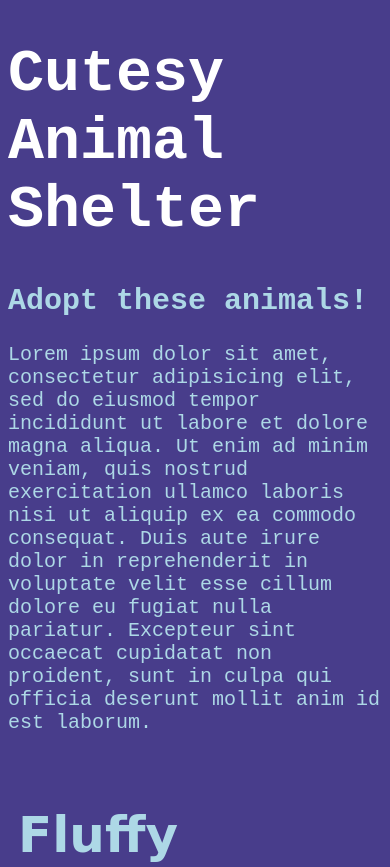
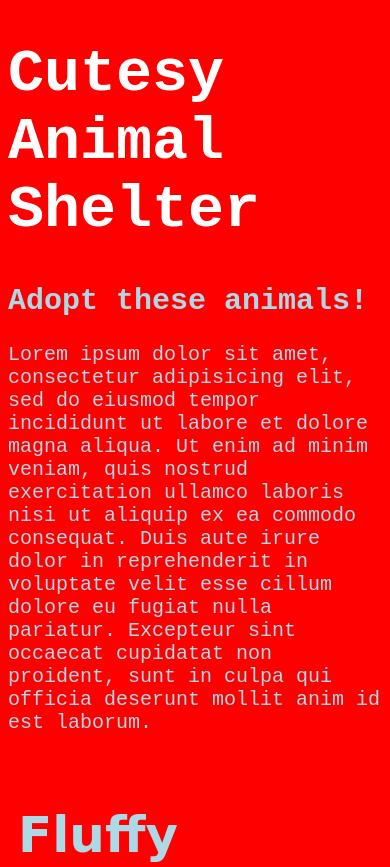
Before and after one commit to GeorginaVanDort/wednesdaymay25, a plain HTML site: page everything/Animal/index.html in a window 390 px wide. Shown: the top 867 px of the page. Drawn offline with Linux system fonts and the light colour scheme.

Commit message:
Add files via upload

```diff
--- a/everything/Animal/css/styles.css
+++ b/everything/Animal/css/styles.css
@@ -39,3 +39,12 @@ img {
   max-width: 260px
 
 }
+@media screen and (max-width: 720px) {
+  body {
+    background: red;
+  }
+}
+
+.topcolumn {
+  max-width: 1200px
+}
--- a/everything/Animal/index.html
+++ b/everything/Animal/index.html
@@ -9,7 +9,7 @@
     <h1>Cutesy Animal Shelter</h1>
     <div>
       <h2>Adopt these animals!</h2>
-      <p>Lorem ipsum dolor sit amet, consectetur adipisicing elit, sed do eiusmod tempor incididunt ut labore et dolore magna aliqua. Ut enim ad minim veniam, quis nostrud exercitation ullamco laboris nisi ut aliquip ex ea commodo consequat. Duis aute irure dolor in reprehenderit in voluptate velit esse cillum dolore eu fugiat nulla pariatur. Excepteur sint occaecat cupidatat non proident, sunt in culpa qui officia deserunt mollit anim id est laborum.</p>
+      <p class="topcolumn">Lorem ipsum dolor sit amet, consectetur adipisicing elit, sed do eiusmod tempor incididunt ut labore et dolore magna aliqua. Ut enim ad minim veniam, quis nostrud exercitation ullamco laboris nisi ut aliquip ex ea commodo consequat. Duis aute irure dolor in reprehenderit in voluptate velit esse cillum dolore eu fugiat nulla pariatur. Excepteur sint occaecat cupidatat non proident, sunt in culpa qui officia deserunt mollit anim id est laborum.</p>
     </div>
     <div class="animal">
       <h2>Fluffy</h2>
```
